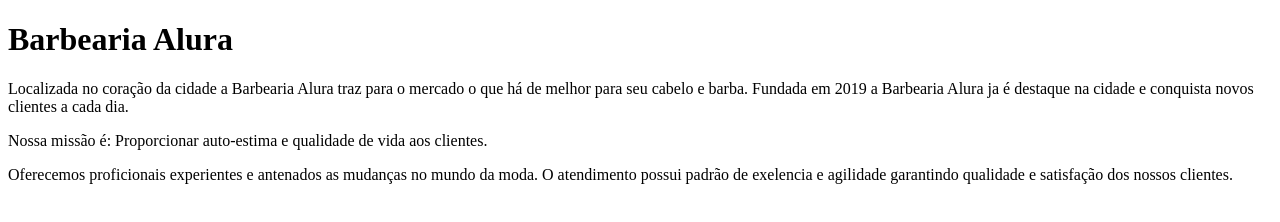
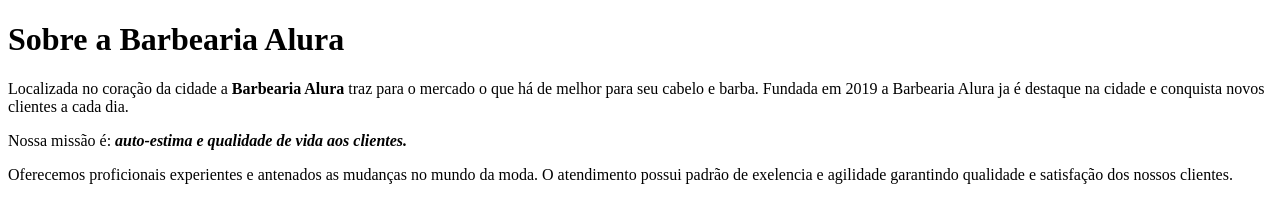
Before and after one commit to juniorgural/barbearia-alura-1b, a plain HTML site: page index.html in a window 1280 px wide. Drawn offline with Linux system fonts and the light colour scheme.

Commit message:
Marcaçoes de destaque realizada.

```diff
--- a/index.html
+++ b/index.html
@@ -6,9 +6,9 @@
     <title>Barbearia Alura</title>
 </head>
 <body>
-<h1>Barbearia Alura</h1>
-<p>Localizada no coração da cidade a Barbearia Alura traz para o mercado o que há de melhor para seu cabelo e barba. Fundada em 2019 a Barbearia Alura ja é destaque na cidade e conquista novos clientes a cada dia. </p>
-<p>Nossa missão é: Proporcionar auto-estima e qualidade de vida aos clientes.</p>
+<h1>Sobre a Barbearia Alura</h1>
+<p>Localizada no coração da cidade a <strong>Barbearia Alura</strong> traz para o mercado o que há de melhor para seu cabelo e barba. Fundada em 2019 a Barbearia Alura ja é destaque na cidade e conquista novos clientes a cada dia. </p>
+<p>Nossa missão é:<strong><em> auto-estima e qualidade de vida aos clientes.</em></strong></p>
 <p>Oferecemos proficionais experientes e antenados as mudanças no mundo da moda. O atendimento possui padrão de exelencia e agilidade garantindo qualidade e satisfação dos nossos clientes.</p>
 </body>
 </html>
```
